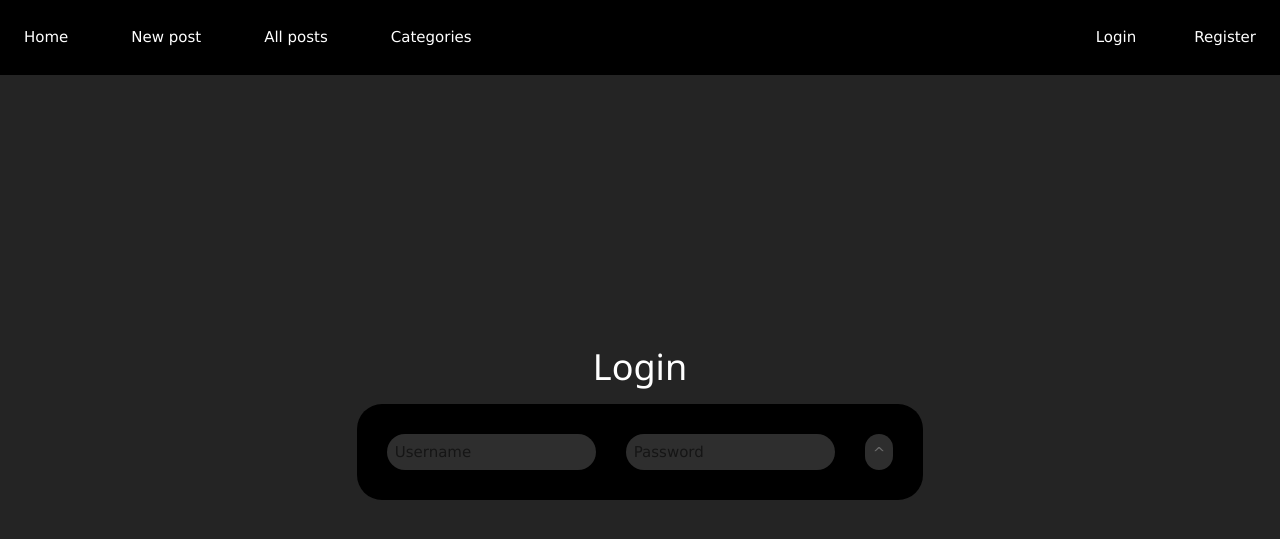
After one commit to MooseZ690/message, a Flask app: page /login in a window 1280 px wide. The commit adds this page. Shown: the top 539 px of the page. Run offline with Flask 3, Linux system fonts and the light colour scheme; some web fonts are replaced.

Commit message:
added login system - not default page but if you want to post

```diff
--- a/app.py
+++ b/app.py
@@ -1,4 +1,4 @@
-from flask import Flask, g, render_template, request, redirect, url_for
+from flask import Flask, g, render_template, request, redirect, url_for, session
 import logging, sqlite3, datetime
 from datetime import datetime
 from werkzeug.security import generate_password_hash, check_password_hash
@@ -7,7 +7,7 @@ DATABASE = 'database.db'
 #sets the variable DATABASE as the file database.db
 
 app = Flask(__name__)
-
+app.secret_key = "password"
 
 def get_db():
     #try to get the database connection in flasks g object
@@ -51,14 +51,64 @@ def home():
     results = query_db(sql)
     return render_template("home.html", results=results, today=datetime.now().strftime("%Y-%m-%d")) #sends the results to home.html, rendering the html file with the info from the database
 
+@app.route("/register", methods=["GET","POST"])
+def register():
+
+    if request.method == "POST":
+        username = request.form["username"]
+        password = request.form["password"]
+
+        hashed_password = generate_password_hash(password)
+
+        db = get_db()
+        db.execute(
+            "INSERT INTO users (username, password) VALUES (?, ?)",
+            (username, hashed_password)
+        )
+        db.commit()
+
+        return redirect(url_for("login"))
+
+    return render_template("register.html")
+
+@app.route("/login", methods=["GET","POST"])
+def login():
+
+    if request.method == "POST":
+
+        username = request.form["username"]
+        password = request.form["password"]
+
+        user = query_db(
+            "SELECT * FROM users WHERE username = ?",
+            (username,),
+            one=True
+        )
+
+        if user and check_password_hash(user[2], password):
+
+            session["user_id"] = user[0]
+            session["username"] = user[1]
+
+            return redirect(url_for("home"))
+
+    return render_template("login.html")
+
+@app.route("/logout")
+def logout():
+    session.pop("user_id", None)
+    session.pop("username", None)
+    return redirect(url_for("home"))
 
 @app.route("/newpost", methods=["GET", "POST"]) #app route if just a new post
 @app.route("/newpost/<int:id>", methods=["GET", "POST"]) #app route if replying to another post
 def newpost(id=None):
 
+    if "user_id" not in session:
+        return redirect(url_for("login"))
     if request.method == "POST":
         title = request.form["title"]
-        name = request.form["name"]
+        name = session["username"]
         content = request.form["content"]
         imageurl = request.form["imageurl"]
         categoryid = request.form["categoryid"]
--- a/static/style.css
+++ b/static/style.css
@@ -7,14 +7,6 @@
     display: flex;
     align-items: left;
     gap: 1em;
-}
-
-.navbar {
-
-    display: flex;
-    justify-content: center;
-    gap: 1em;
-    background-color: black;
 }
 
 .top-button {
@@ -33,6 +25,20 @@
 
 .top-button:hover {
     background-color: rgb(110, 110, 110)
+}
+
+.top-login {
+    display: flex;
+    justify-content: center;
+    align-items: center;
+    border-radius: 25px;
+    background-color: black;
+    height: 3em;
+    font-size: 1em;
+    text-decoration: none;
+    margin: 1em;
+    padding: 0.6em;
+    font-weight: 500;
 }
 
 .top-dropdown{
@@ -240,3 +246,47 @@ a{
     padding: 0.2em;
     border: 1px solid white;
 }
+
+.navbar {
+    display: flex;
+    align-items: center;
+    gap: 1em;
+    background-color: black;
+}
+
+
+.nav-right {
+    margin-left: auto;
+    display: flex;
+    gap: 10px;
+}
+
+.login-box{
+    width: auto;
+    height: 2.4em;
+    padding: 0.5em;
+    border-radius: 20px;
+    background-color: rgb(46, 46, 46);
+    border: none;
+}
+
+.login-button{
+    width: auto;
+    height: 2.4em;
+    padding: 0.5em;
+    border-radius: 20px;
+    background-color: rgb(46, 46, 46);
+    border: none;
+    color: rgb(110, 110, 110);
+}
+
+.login-container{
+    border-radius: 25px;
+    background-color: black;
+    padding: 2em;
+    display: block;
+}
+
+.block{
+    margin-top: 12em;
+}
--- a/templates/layout.html
+++ b/templates/layout.html
@@ -16,6 +16,7 @@
         <a href="/" class="top-button">Home</a>
         <a href="/newpost" class="top-button">New post</a>
         <a href="/allposts" class="top-button">All posts</a>
+
         <!-- dropdown menu for categories -->
         <div class="dropdown">
             <button class="top-button">Categories</button>
@@ -28,7 +29,21 @@
                 <a href="/category/5">Digitech</a>
             </div>
         </div>
+
+        <!-- login/logout -->
+        <div class="nav-right">
+            {% if session.username %}
+                <span class="top-login">Logged in as {{ session.username }}</span>
+                <a href="/logout" class="top-button">Logout</a>
+                {# if logged in, say so in navbar #}
+            {% else %}
+                <a href="/login" class="top-button">Login</a>
+                <a href="/register" class="top-button">Register</a>
+            {% endif %}
+        </div>
+
     </nav>
+
     {% block body %}
     {% endblock %}
 </body>
--- /dev/null
+++ b/templates/login.html
@@ -0,0 +1,18 @@
+{% extends "layout.html" %} <!-- borrows formatting, navbar etc from layout file -->
+
+{% block body %}
+<div class="centered-content">
+    <div class="block"></div>
+    <h1>Login</h1>
+    <form method="post" class="login-container"> <!-- tells app.py the method="POST" -->
+        <div class="top-box">
+            <input type="text" id="username" name="username" class="login-box" placeholder="Username" required>
+
+            <input type="text" id="password" name="password" class="login-box" placeholder="Password">
+
+            <button type="submit" class="login-button">^</button>
+            <!-- gets username and password from user -->
+        </div>
+    </form>
+</div>
+{% endblock %}
--- a/templates/newpost.html
+++ b/templates/newpost.html
@@ -5,8 +5,6 @@
     <form method="post" class="new-post-container"> <!-- tells app.py the method="POST" -->
         <div class="top-box">
             <input type="text" id="title" name="title" class="top-input-box" placeholder="Title" required>
-
-            <input type="text" id="name" name="name" class="top-input-box" placeholder="Name" required>
 
             <input type="text" id="imageurl" name="imageurl" class="top-input-box" placeholder="Image">
 
```
Also changed, not shown: templates/register.html (added, +18 -0 lines), database.db.
